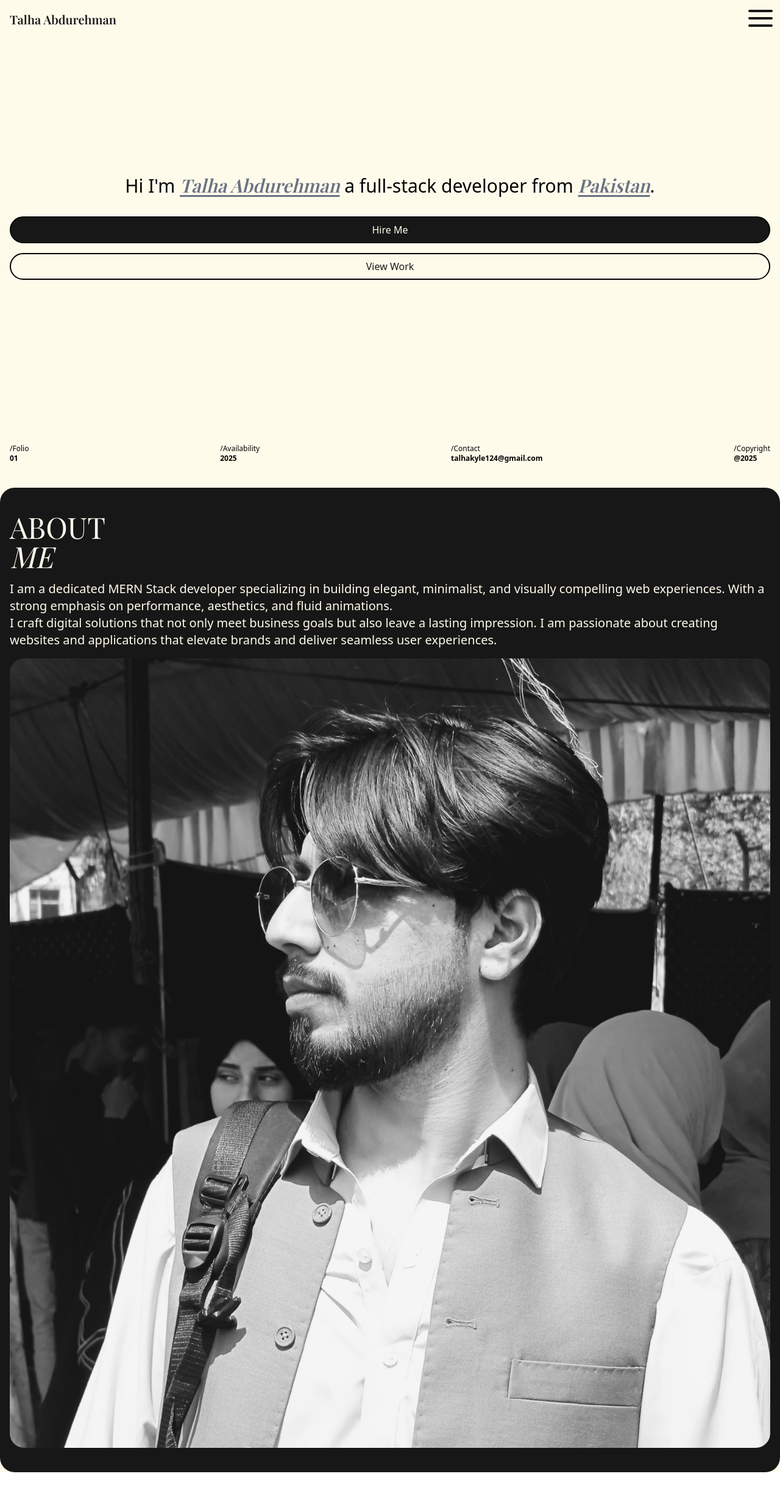
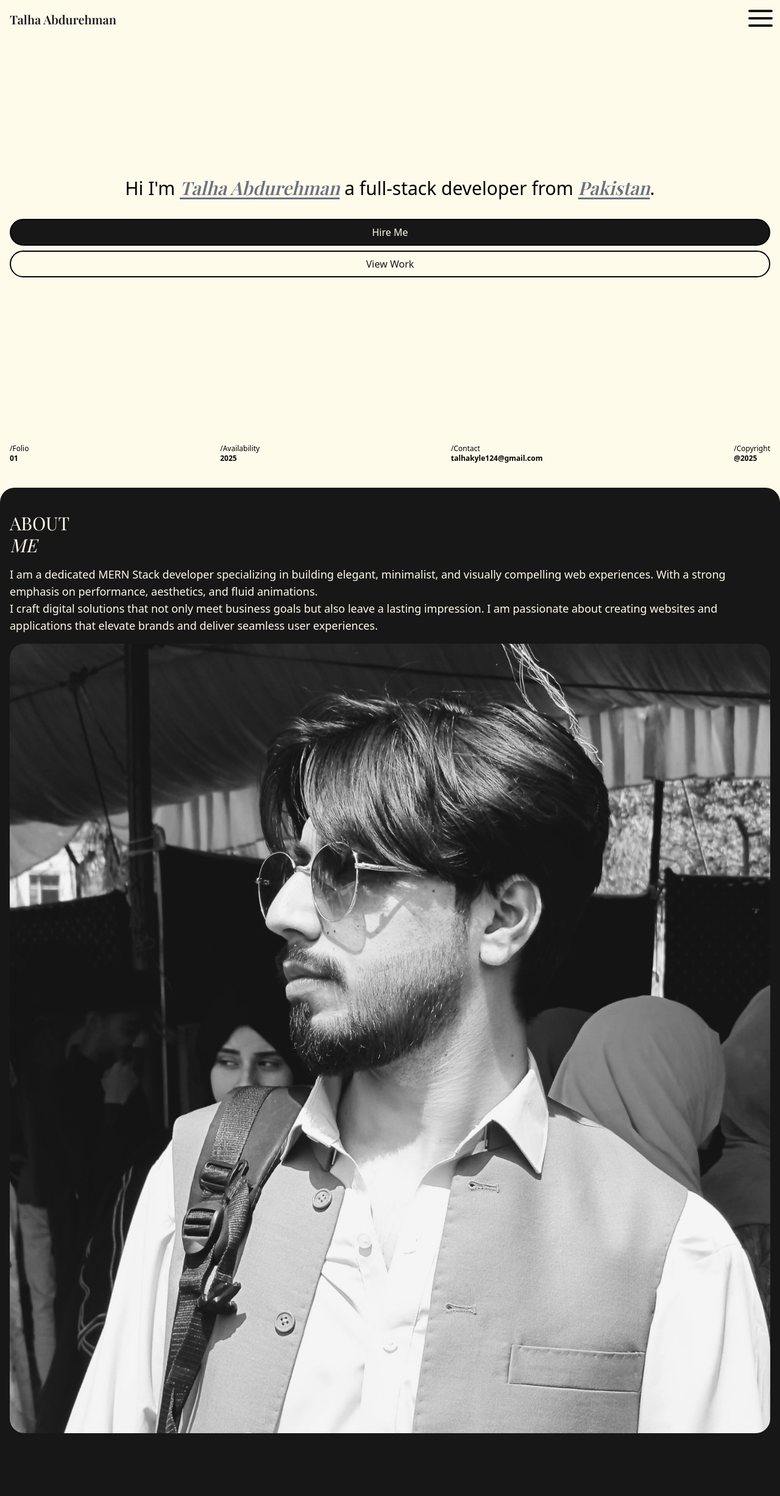
Before and after one commit to Talha-Abdurehman/minimalist-portfolio, a React (Vite) app: page / in a window 1280 px wide. Shown: the top 2454 px of the page at 61% size. Before the commit the page ends 2415 px from the top, so only its background shows below. Built offline with nearby package versions, Linux system fonts and the light colour scheme; a web font is replaced by a local one.

Commit message:
adjusted hero sections and font changes

```diff
--- a/src/App.jsx
+++ b/src/App.jsx
@@ -1,6 +1,7 @@
 import { useEffect, useRef, useState } from "react";
 import Home from "./pages/Home";
 import About from "./pages/About";
+import TechStack from "./pages/TechStack";
 import Navigation from "./components/Navigation";
 
 export default function App() {
@@ -37,6 +38,9 @@ export default function App() {
       <section id="about" ref={aboutRef}>
         <About />
       </section>
+      <section>
+        <TechStack />
+      </section>
     </div>
   );
 }
--- a/src/pages/About.jsx
+++ b/src/pages/About.jsx
@@ -3,16 +3,16 @@ import Navigation from "../components/Navigation";
 export default function About() {
   return (
     <>
-      <main className="bg-neutral-900 w-full px-4 py-10 flex flex-col justify-center gap-4 rounded-3xl">
+      <main className="bg-neutral-900 w-full px-4 py-10 flex flex-col justify-center gap-4 rounded-t-3xl">
         <div>
-          <h1 className="font-playfair text-amber-50 text-5xl">
+          <h1 className="font-playfair text-amber-50 text-3xl">
             ABOUT<br></br>
             <span className="italic">ME</span>
           </h1>
         </div>
 
         <div>
-          <p className="font-sans text-xl font-light text-amber-50">
+          <p className="font-sans text-lg font-light text-amber-50 break-words">
             I am a dedicated MERN Stack developer specializing in building
             elegant, minimalist, and visually compelling web experiences. With a
             strong emphasis on performance, aesthetics, and fluid animations.
--- a/src/pages/Home.jsx
+++ b/src/pages/Home.jsx
@@ -23,7 +23,7 @@ export default function Home() {
             .
           </h1>
         </div>
-        <div className="w-full flex flex-col gap-4">
+        <div className="w-full flex flex-col gap-2">
           <button
             className="cursor-pointer border-2 border-black bg-neutral-900 text-amber-50 rounded-3xl px-10 py-2
           hover:bg-neutral-900 hover:text-amber-50 transition-all duration-300 ease-in-out"
--- /dev/null
+++ b/src/pages/TechStack.jsx
@@ -0,0 +1,7 @@
+import React from "react";
+
+const TechStack = () => {
+  return <div className="py-10 px-4 bg-neutral-900 w-full"></div>;
+};
+
+export default TechStack;
```
